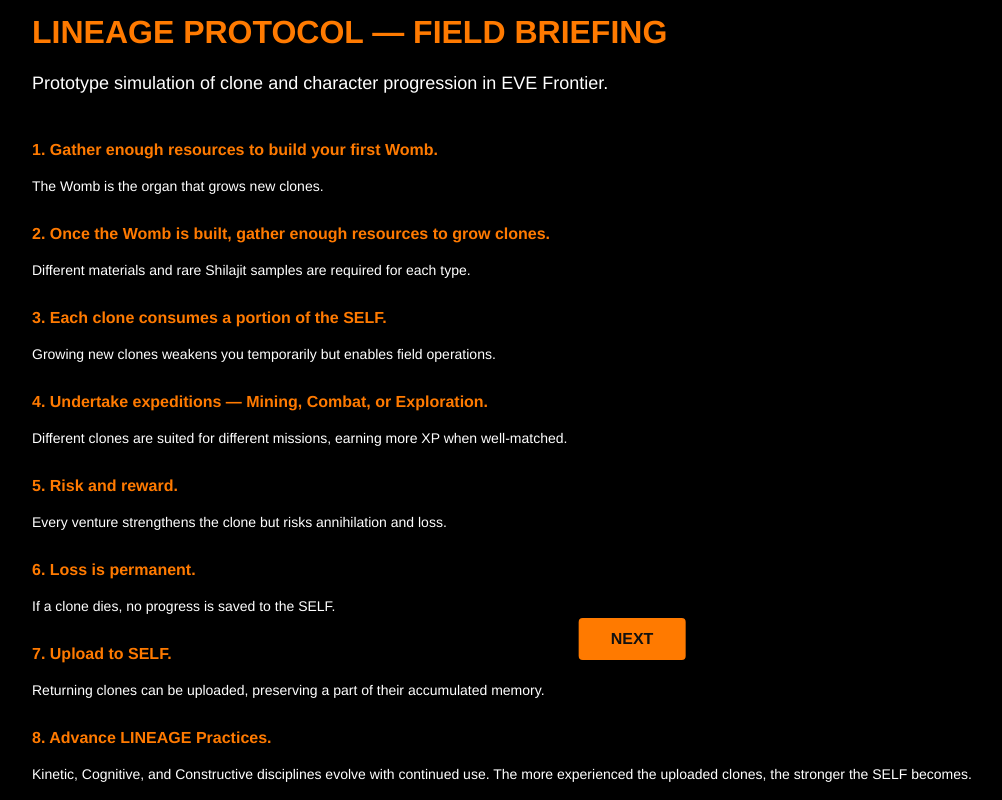
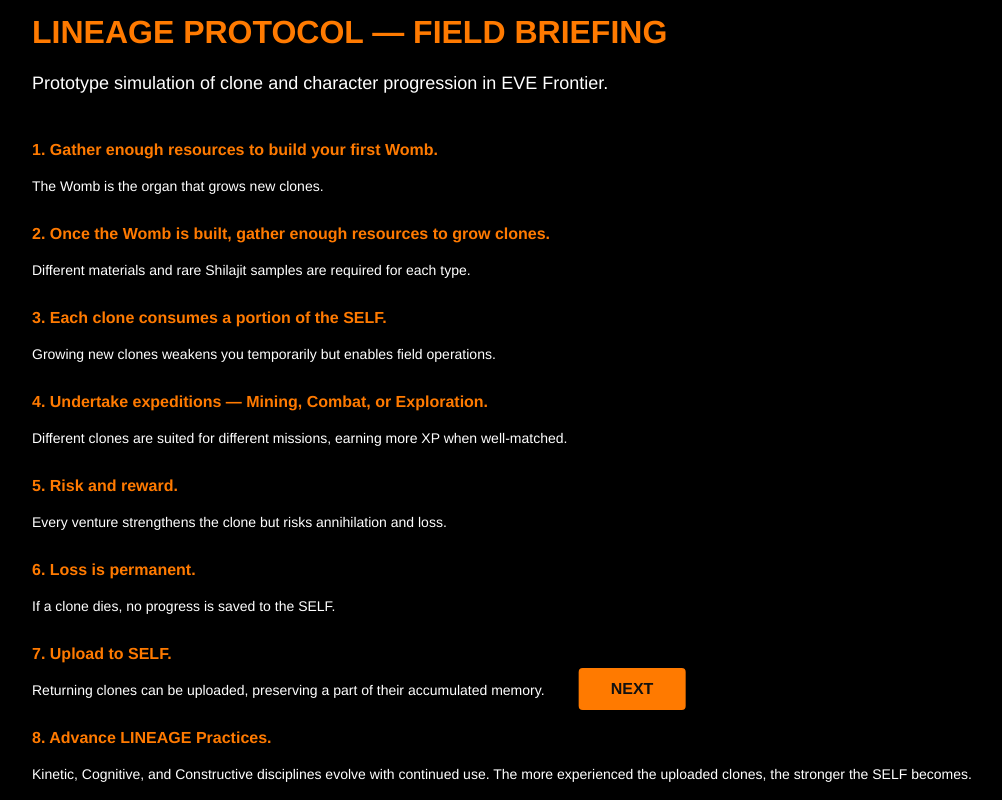
Before and after one commit to saemihemma/lineage, a React app in the folder frontend/: page /briefing in a window 1280 px wide. Shown: the whole page, without its empty margins (8-1010 px from the left). Built offline with nearby package versions, Linux system fonts and the light colour scheme; no server answers; the HTML template or start-up script is replaced by a standard one.

Commit message:
Move NEXT button 50px lower on briefing screen

```diff
--- a/frontend/src/screens/BriefingScreen.css
+++ b/frontend/src/screens/BriefingScreen.css
@@ -58,7 +58,7 @@
 
 .briefing-next-button {
   position: fixed;
-  bottom: 140px;
+  bottom: 90px;
   left: 50%;
   transform: translateX(-50%);
   background-color: #ff7a00;
```
